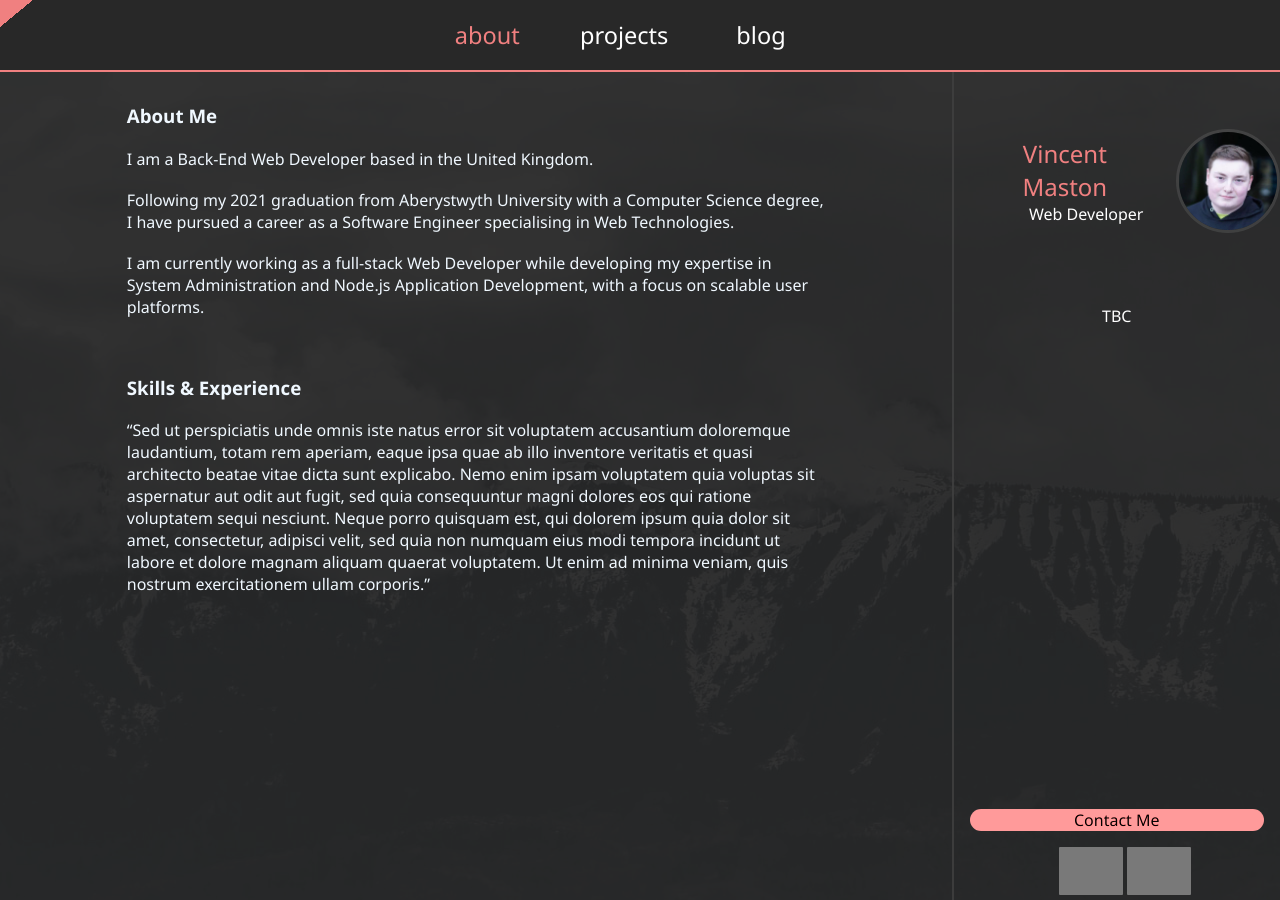
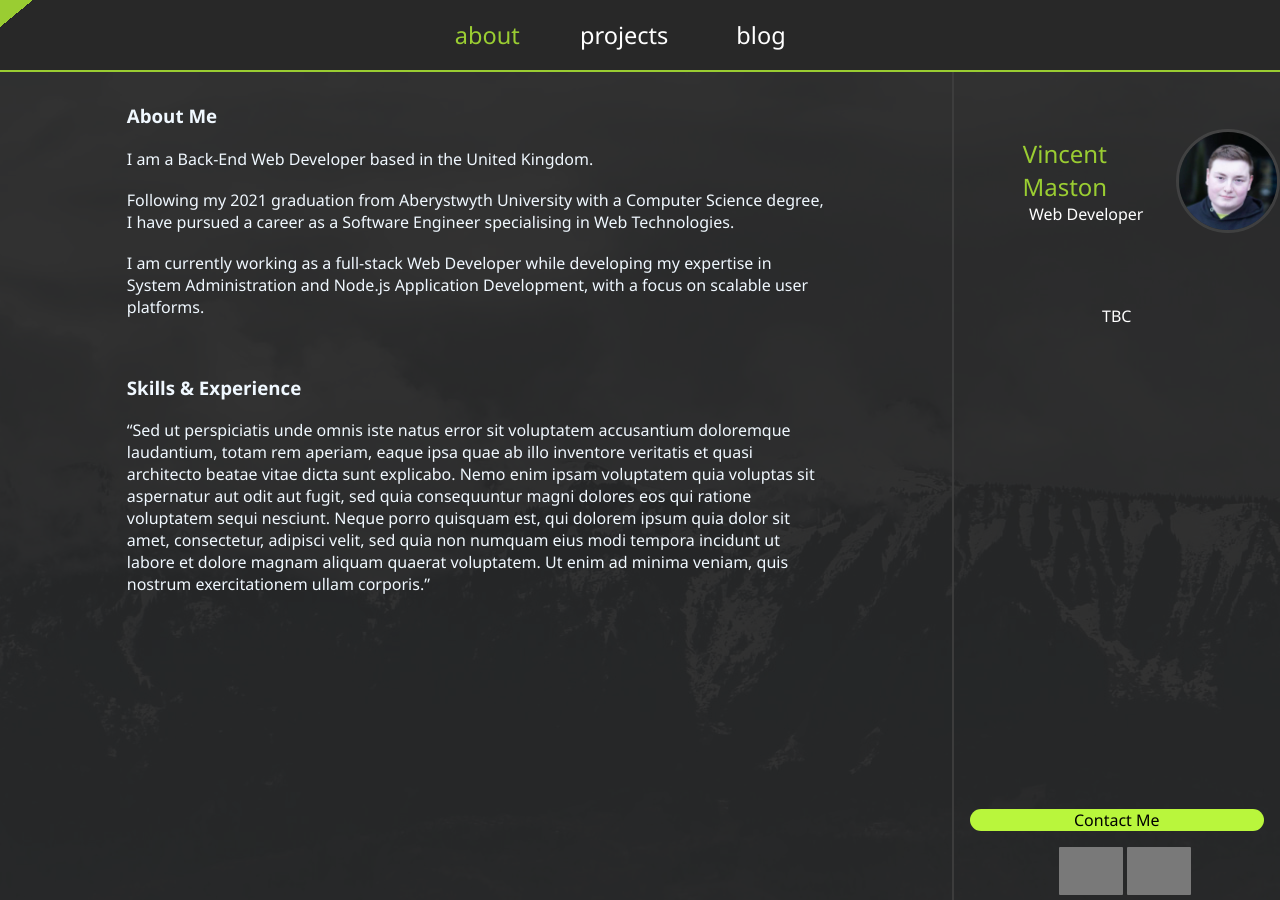
Before and after one commit to VMaston/vmaston.github.io, a Jekyll site: the page built from index.md, in a window 1280 px wide. Built offline with Jekyll 4.4.1, drawn with Linux system fonts in a browser that asks for light colours; grey boxes are pictures that could not be loaded.

Commit message:
Revert "lightcoral switched to 'main' colour"
This reverts commit 5b2d8505359088aa9efe7b3749cba7a141930f3a.

```diff
--- a/assets/css/styles.css
+++ b/assets/css/styles.css
@@ -2,7 +2,7 @@
 
 :root {
   --background: rgb(40, 40, 40);
-  --accent: lightcoral;
+  --accent: yellowgreen;
   --text: white;
   --accent-text: black;
 }
--- a/assets/js/javascript_color.js
+++ b/assets/js/javascript_color.js
@@ -1,5 +1,5 @@
 let i = 0;
-const colors = ['lightcoral', 'yellowgreen', 'gold', 'lightblue'];
+const colors = ['yellowgreen', 'lightcoral', 'gold', 'lightblue'];
 
 currentColor = getCookie('color');
 if (currentColor !== null) {
```
